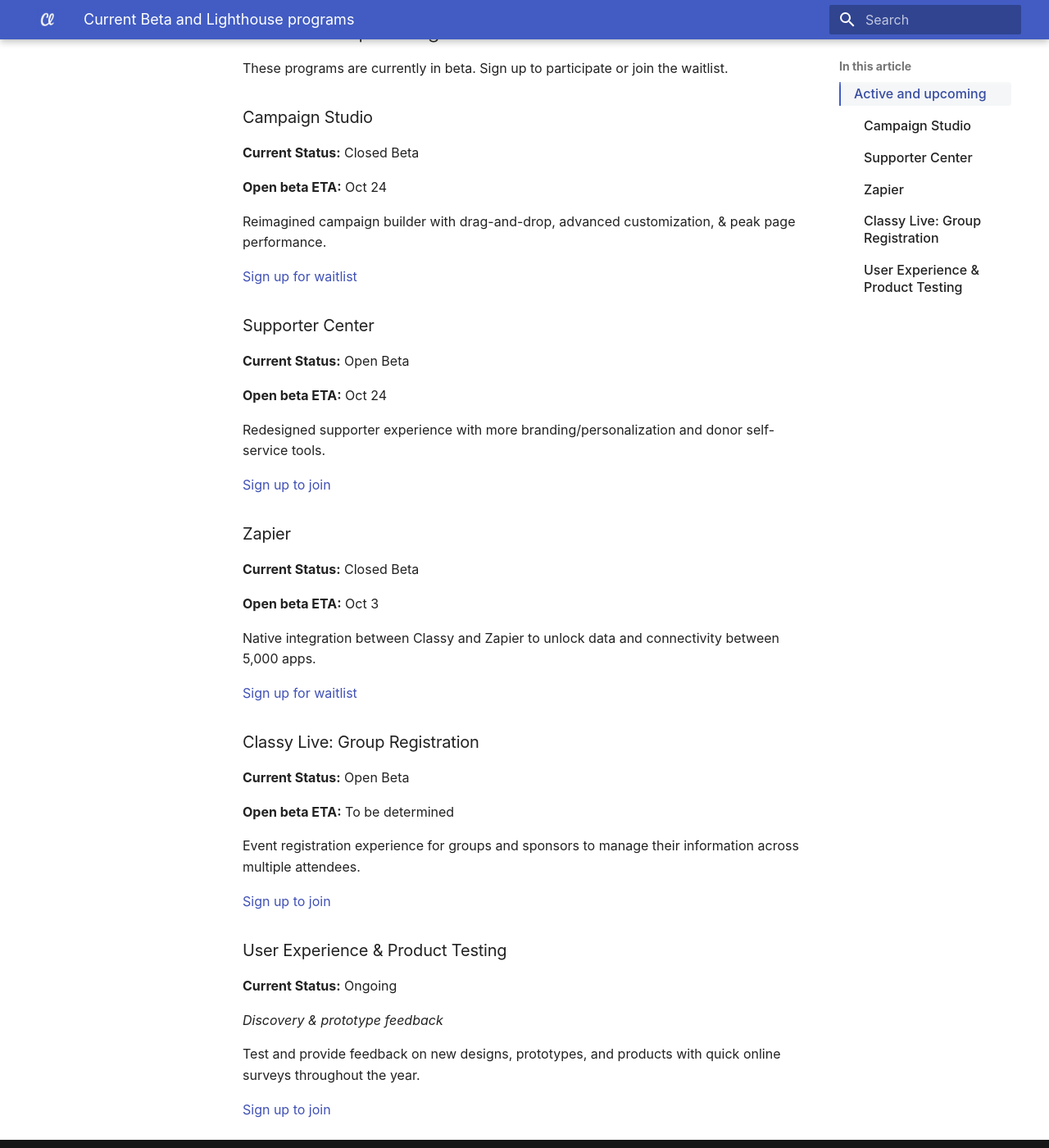
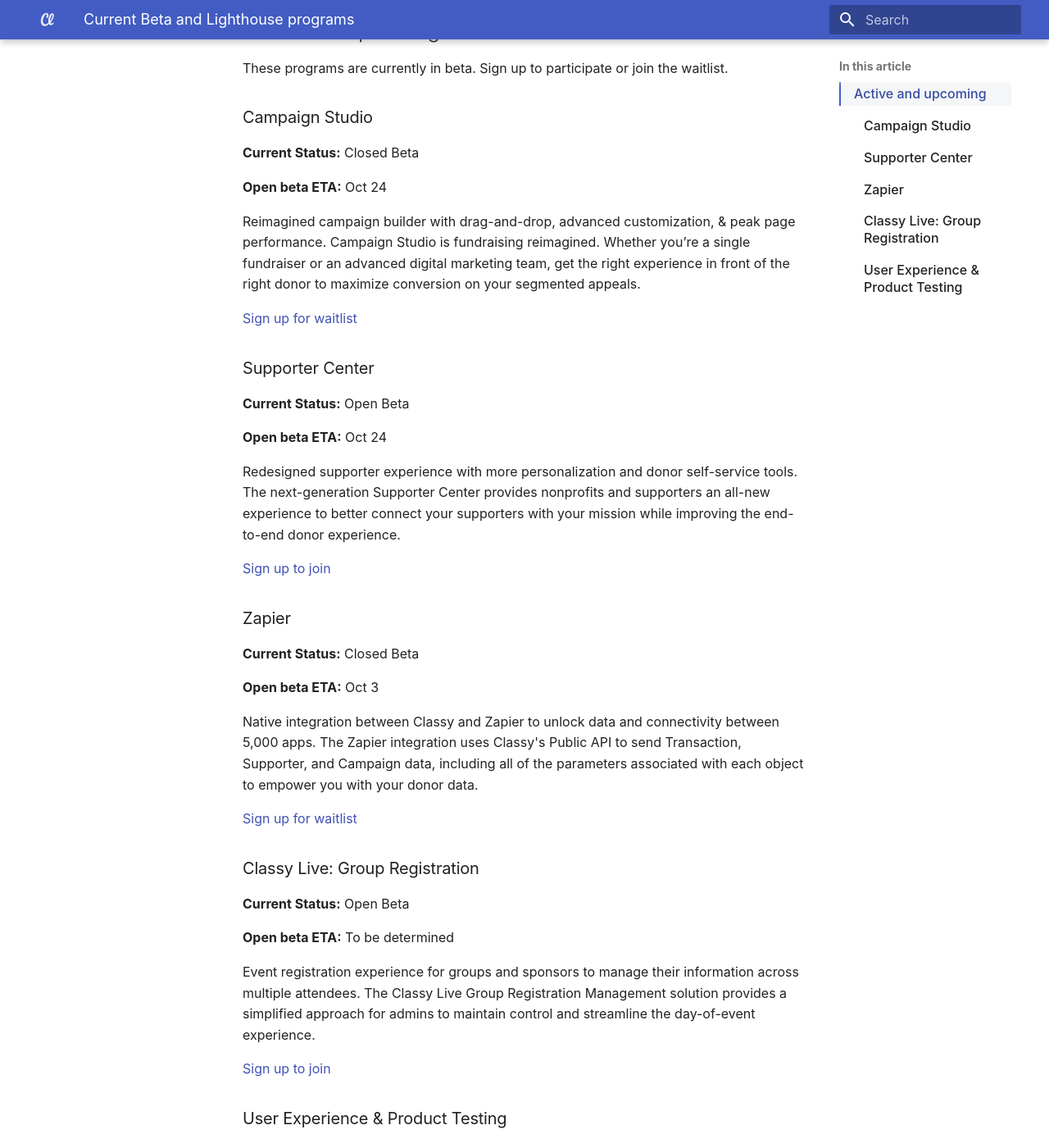
Before and after one commit to truj1ll0/mkdocs-help-center, an MkDocs documentation site: the page built from docs/beta-and-lighthouse/current-programs.md, in a window 1280 px wide and 1400 px high, scrolled down 299 px. Shown: the whole window at 82% size. Built offline with MkDocs 1.6.1 and Material for MkDocs 9.7.7, drawn with Linux system fonts in a browser that asks for light colours; some web fonts are replaced.

Commit message:
Add additional copy to current programs

```diff
--- a/docs/beta-and-lighthouse/current-programs.md
+++ b/docs/beta-and-lighthouse/current-programs.md
@@ -12,7 +12,7 @@
 
 **Open beta ETA:** Oct 24
 
-Reimagined campaign builder with drag-and-drop, advanced customization, & peak page performance.
+Reimagined campaign builder with drag-and-drop, advanced customization, & peak page performance. Campaign Studio is fundraising reimagined. Whether you’re a single fundraiser or an advanced digital marketing team, get the right experience in front of the right donor to maximize conversion on your segmented appeals.
 
 [Sign up for waitlist](https://learn.classy.org/campaign-studio-early-access-sign-up.html)
 
@@ -22,7 +22,7 @@
 
 **Open beta ETA:** Oct 24
 
-Redesigned supporter experience with more branding/personalization and donor self-service tools.
+Redesigned supporter experience with more personalization and donor self-service tools. The next-generation Supporter Center provides nonprofits and supporters an all-new experience to better connect your supporters with your mission while improving the end-to-end donor experience.
 
 [Sign up to join](https://learn.classy.org/supporter-center-beta-sign-up.html)
 
@@ -32,7 +32,7 @@
 
 **Open beta ETA:** Oct 3
 
-Native integration between Classy and Zapier to unlock data and connectivity between 5,000 apps.
+Native integration between Classy and Zapier to unlock data and connectivity between 5,000 apps. The Zapier integration uses Classy's Public API to send Transaction, Supporter, and Campaign data, including all of the parameters associated with each object to empower you with your donor data.
 
 [Sign up for waitlist](https://learn.classy.org/beta-zapier-integration-sign-up.html)
 
@@ -42,7 +42,7 @@
 
 **Open beta ETA:** To be determined
 
-Event registration experience for groups and sponsors to manage their information across multiple attendees.
+Event registration experience for groups and sponsors to manage their information across multiple attendees. The Classy Live Group Registration Management solution provides a simplified approach for admins to maintain control and streamline the day-of-event experience.
 
 [Sign up to join](https://learn.classy.org/classy-live-group-registration-beta-sign-up.html)
 
```
